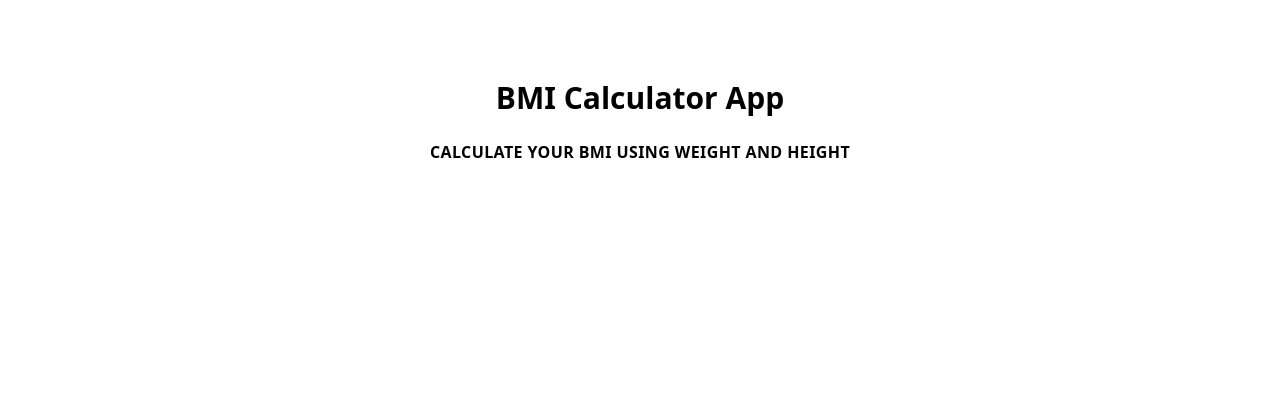
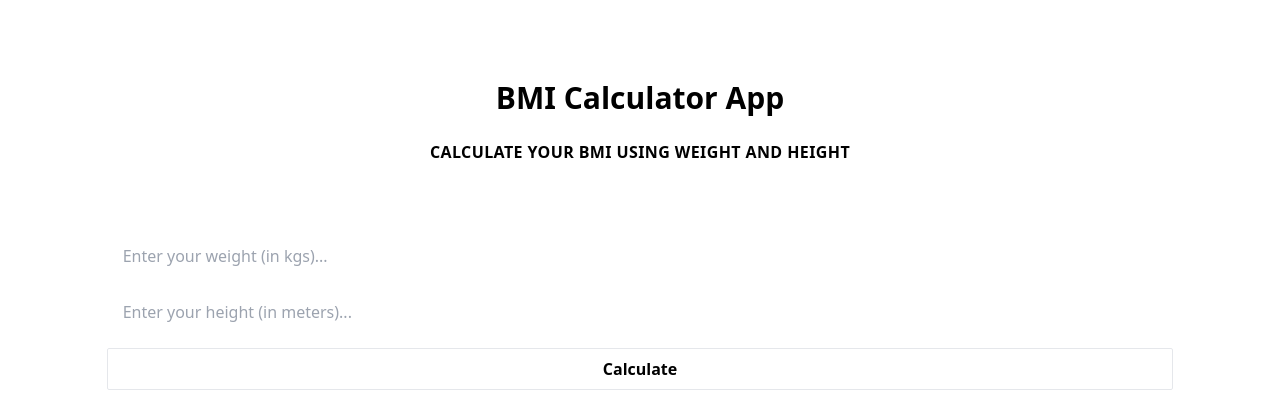
Before and after one commit to Joshhortt/bmi-calculator-app, a Next.js app: page / in a window 1280 px wide. Shown: the top 414 px of the page. Built offline with nearby package versions, Linux system fonts and the light colour scheme.

Commit message:
add inputs and calculate button to get Bmi

```diff
--- a/pages/index.tsx
+++ b/pages/index.tsx
@@ -7,6 +7,22 @@ export default function Home() {
 			<h3 className="text-secondary text-2xl font-raleway font-bold uppercase tracking-wide mb-14 md:text-base md:px-4 md:text-center">
 				Calculate your BMI using weight and height
 			</h3>
+      <div className="flex flex-col justify-between items-center w-full md:items-center">
+				<form className="flex w-full justify-center md:flex-col md:w-5/6">
+					<input
+						autoFocus={true}
+						className="border-none outline-none bg-primary px-4 py-2 w-1/6 mx-2 rounded-sm font-raleway md:w-full md:mx-0 md:my-4"
+						placeholder="Enter your weight (in kgs)..."
+					/>
+					<input
+						className="border-none outline-none bg-primary px-4 py-2 w-1/6 mx-2 rounded-sm font-raleway md:w-full md:mx-0"
+						placeholder="Enter your height (in meters)..."
+					/>
+					<button className="outline-none border border-danger font-bold font-raleway ml-4 px-12 py-2 rounded-sm bg-danger text-lightGrey transition duration-300 hover:bg-bc hover:text-primary md:ml-0 md:mt-4">
+						Calculate
+					</button>
+				</form>
+			</div>
 		</div>
 	);
 }
```
